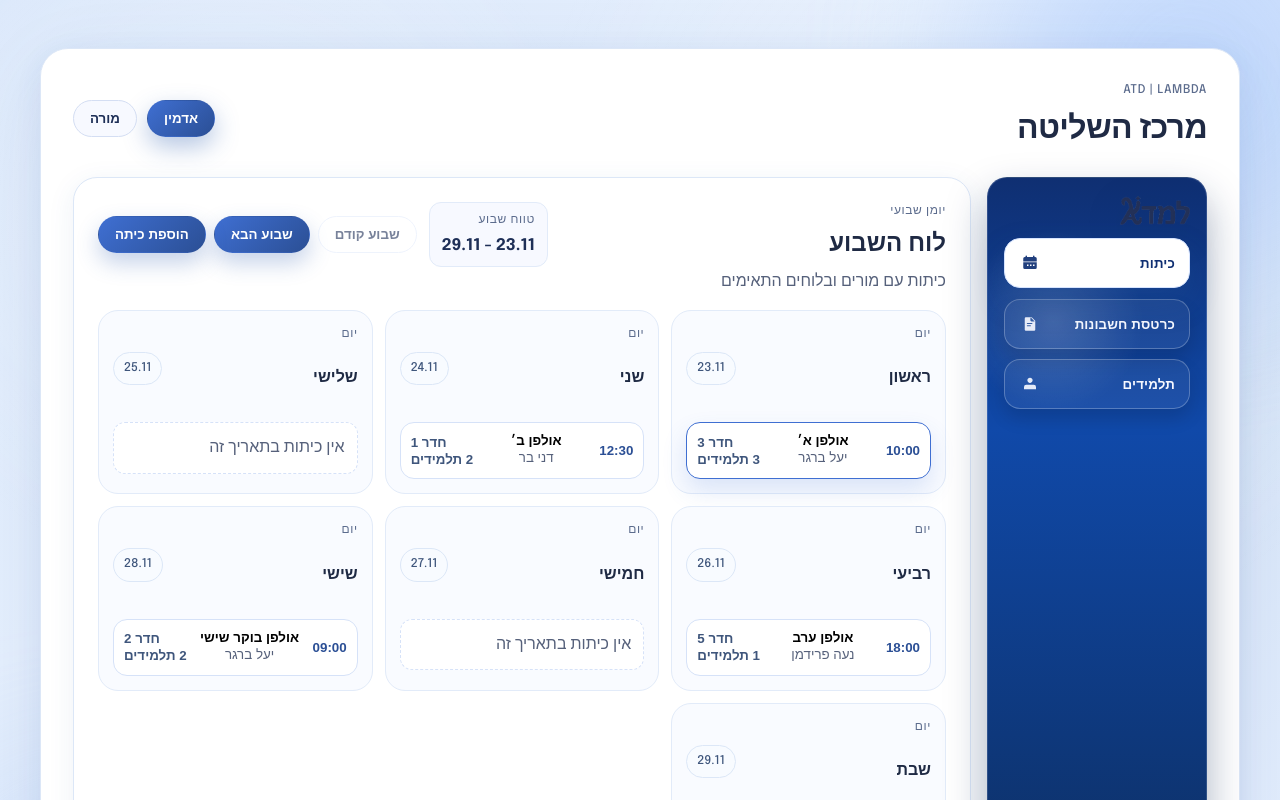
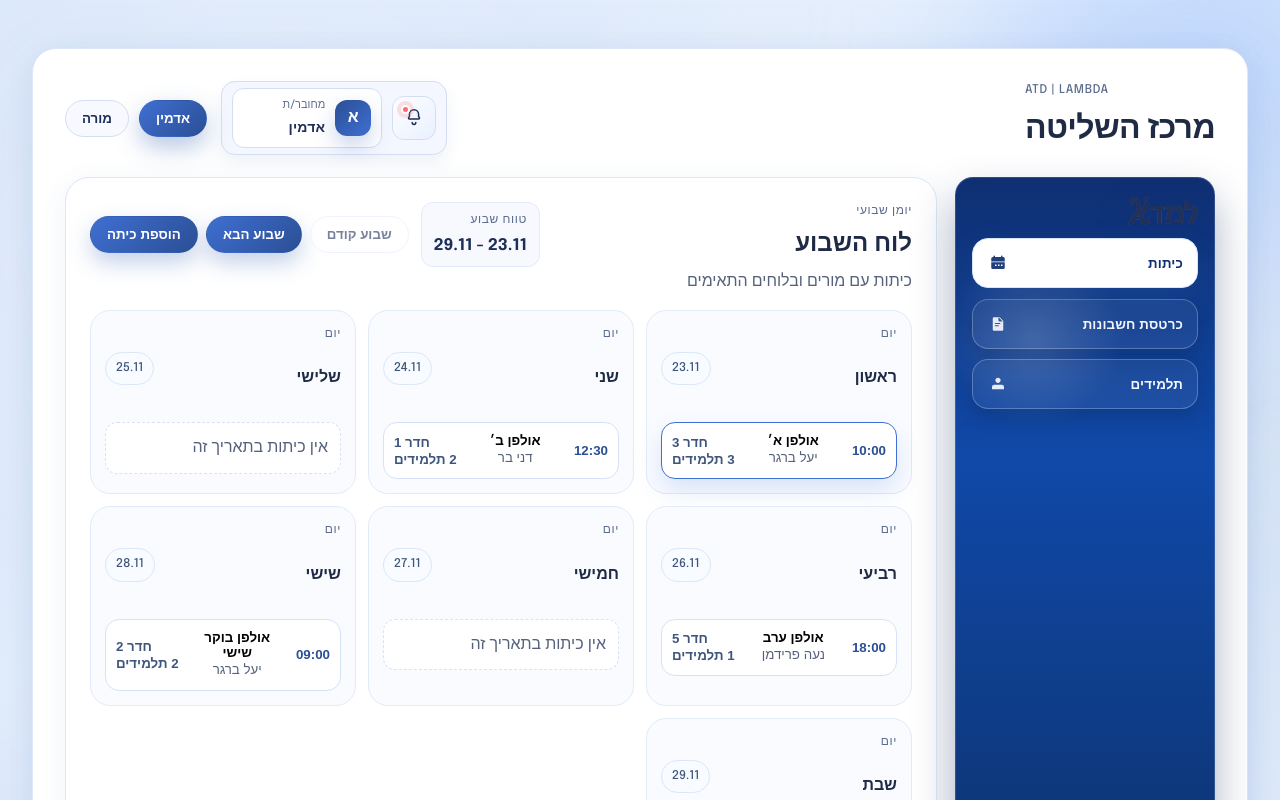
Before and after one commit to asafbanani/ATD_Lamda, a React (Vite) app: page / in a window 1280 px wide. Shown: the top 800 px of the page. Built offline with nearby package versions, Linux system fonts and the light colour scheme.

Commit message:
view for multiple type screens update.

```diff
--- a/src/App.css
+++ b/src/App.css
@@ -4,7 +4,7 @@
   display: flex;
   align-items: center;
   justify-content: center;
-  padding: 48px 20px 64px;
+  padding: clamp(14px, 4vw, 48px) clamp(12px, 4vw, 32px) clamp(22px, 6vw, 64px);
   overflow: hidden;
   isolation: isolate;
   direction: rtl;
@@ -37,25 +37,26 @@
 .app-shell {
   position: relative;
   z-index: 1;
-  width: min(1200px, 100%);
+  width: min(1260px, 100%);
   background: #ffffff;
   border: 1px solid #dce7f7;
   box-shadow:
     0 20px 80px rgba(41, 86, 150, 0.09),
     0 6px 28px rgba(41, 86, 150, 0.07);
-  border-radius: 28px;
-  padding: 32px 32px 28px;
+  border-radius: 24px;
+  padding: clamp(18px, 4vw, 32px);
   display: flex;
   flex-direction: column;
   gap: 22px;
-  min-height: calc(100vh - 80px);
+  min-height: 100vh;
 }
 
 .admin-layout {
   display: grid;
-  grid-template-columns: 220px minmax(0, 1fr);
-  gap: 16px;
+  grid-template-columns: 260px minmax(0, 1fr);
+  gap: 18px;
   align-items: stretch;
+  min-height: 100vh;
 }
 
 .admin-main {
@@ -76,9 +77,12 @@
   flex-direction: column;
   gap: 14px;
   align-self: stretch;
-  height: calc(100vh - 80px);
+  height: 100vh;
+  min-height: 100vh;
   position: sticky;
   top: 0;
+  border-radius: 18px;
+  overflow: hidden;
 }
 
 .dashboard-logo {
@@ -162,6 +166,12 @@
   gap: 12px;
 }
 
+.title-block {
+  margin-left: auto;
+  text-align: left;
+  direction: ltr;
+}
+
 .topbar h1 {
   margin: 4px 0 0;
   font-size: 32px;
@@ -171,13 +181,105 @@
 .top-actions {
   display: flex;
   align-items: center;
-  gap: 12px;
+  gap: 14px;
 }
 
 .role-switch {
   display: flex;
   gap: 10px;
   flex-wrap: wrap;
+}
+.user-notify {
+  display: flex;
+  align-items: center;
+  gap: 10px;
+  padding: 6px 10px;
+  background: #f4f7ff;
+  border: 1px solid #d4def3;
+  border-radius: 14px;
+  box-shadow: 0 8px 16px rgba(41, 86, 150, 0.08);
+}
+
+.icon-button {
+  width: 44px;
+  height: 44px;
+  border-radius: 12px;
+  border: 1px solid #d4def3;
+  background: #ffffff;
+  display: inline-flex;
+  align-items: center;
+  justify-content: center;
+  position: relative;
+  cursor: pointer;
+  transition: all 0.2s ease;
+}
+
+.icon-button:hover {
+  box-shadow: 0 10px 20px rgba(41, 86, 150, 0.14);
+  transform: translateY(-1px);
+}
+
+.icon-button svg {
+  width: 22px;
+  height: 22px;
+  color: #1e2f57;
+}
+
+.icon-button.bell {
+  background: linear-gradient(135deg, #fdfdff, #e9f1ff);
+}
+
+.notify-dot {
+  position: absolute;
+  top: 8px;
+  left: 8px;
+  width: 9px;
+  height: 9px;
+  background: #ff6b6b;
+  border-radius: 50%;
+  border: 2px solid #ffffff;
+  box-shadow: 0 0 0 4px rgba(255, 107, 107, 0.2);
+}
+
+.user-chip {
+  display: flex;
+  align-items: center;
+  gap: 10px;
+  padding: 8px 10px;
+  border-radius: 12px;
+  background: #ffffff;
+  border: 1px solid #d4def3;
+  min-width: 150px;
+}
+
+.avatar-circle {
+  width: 36px;
+  height: 36px;
+  border-radius: 12px;
+  background: linear-gradient(135deg, #2b4f95, #3f6fd2);
+  color: #ffffff;
+  display: grid;
+  place-items: center;
+  font-weight: 800;
+  box-shadow: 0 10px 22px rgba(47, 94, 176, 0.26);
+}
+
+.user-meta {
+  display: flex;
+  flex-direction: column;
+  gap: 2px;
+  align-items: flex-start;
+}
+
+.user-label {
+  font-size: 11px;
+  color: #5c6c8d;
+}
+
+.user-name {
+  font-size: 14px;
+  letter-spacing: 0.01em;
+  color: #1e2f57;
 }
 
 .eyebrow {
@@ -1047,6 +1149,16 @@ select {
   color: #56617b;
 }
 
+@media (max-width: 1200px) {
+  .admin-layout {
+    grid-template-columns: 240px minmax(0, 1fr);
+  }
+
+  .app-shell {
+    width: min(1180px, 100%);
+  }
+}
+
 @media (max-width: 980px) {
   .grid,
   .calendar-layout {
@@ -1055,11 +1167,49 @@ select {
 
   .admin-layout {
     grid-template-columns: 1fr;
+    min-height: auto;
   }
 
   .topbar {
     flex-direction: column;
     align-items: flex-start;
+  }
+}
+
+@media (max-width: 900px) {
+  .app-shell {
+    border-radius: 18px;
+  }
+
+  .admin-dashboard {
+    position: static;
+    height: auto;
+    min-height: auto;
+  }
+
+  .top-actions {
+    width: 100%;
+    justify-content: space-between;
+  }
+
+  .user-notify {
+    width: 100%;
+    justify-content: space-between;
+  }
+}
+
+@media (max-width: 720px) {
+  .topbar h1 {
+    font-size: 26px;
+  }
+
+  .app-shell {
+    padding: 18px 14px 20px;
+  }
+
+  .role-switch {
+    width: 100%;
+    justify-content: space-between;
   }
 }
 
--- a/src/App.tsx
+++ b/src/App.tsx
@@ -14,6 +14,7 @@ function App() {
   const FULL_LESSON_COST = 120
   const HALF_LESSON_COST = 60
   const [role, setRole] = useState<Role>("admin")
+  const currentUserName = role === "admin" ? "\u05d0\u05d3\u05de\u05d9\u05df" : teacherName
   const normalizeClass = (cls: ClassSlot): ClassSlot => ({
     ...cls,
     durationHours: cls.durationHours && cls.durationHours > 0 ? cls.durationHours : 1,
@@ -256,12 +257,34 @@ function App() {
 
       <div className="app-shell">
         <header className="topbar">
-          <div>
+          <div className="title-block">
             <p className="eyebrow">ATD | Lambda</p>
             <h1>{"\u05de\u05e8\u05db\u05d6 \u05d4\u05e9\u05dc\u05d9\u05d8\u05d4"}</h1>
           </div>
 
           <div className="top-actions">
+            <div className="user-notify">
+              <button type="button" className="icon-button bell" aria-label="\u05d4\u05ea\u05e8\u05d0\u05d5\u05ea">
+                <svg viewBox="0 0 24 24" fill="none" xmlns="http://www.w3.org/2000/svg">
+                  <path
+                    d="M12 3a5 5 0 0 0-5 5v2.586l-.707.707A1 1 0 0 0 7 13h10a1 1 0 0 0 .707-1.707L17 10.586V8a5 5 0 0 0-5-5Z"
+                    stroke="currentColor"
+                    strokeWidth="1.6"
+                    strokeLinecap="round"
+                    strokeLinejoin="round"
+                  />
+                  <path d="M10 17a2 2 0 1 0 4 0" stroke="currentColor" strokeWidth="1.6" strokeLinecap="round" />
+                </svg>
+                <span className="notify-dot" aria-hidden="true" />
+              </button>
+              <div className="user-chip">
+                <span className="avatar-circle">{currentUserName.charAt(0)}</span>
+                <div className="user-meta">
+                  <span className="user-label">{"\u05de\u05d7\u05d5\u05d1\u05e8/ת"}</span>
+                  <strong className="user-name">{currentUserName}</strong>
+                </div>
+              </div>
+            </div>
             <div className="role-switch">
               <button
                 type="button"
```
